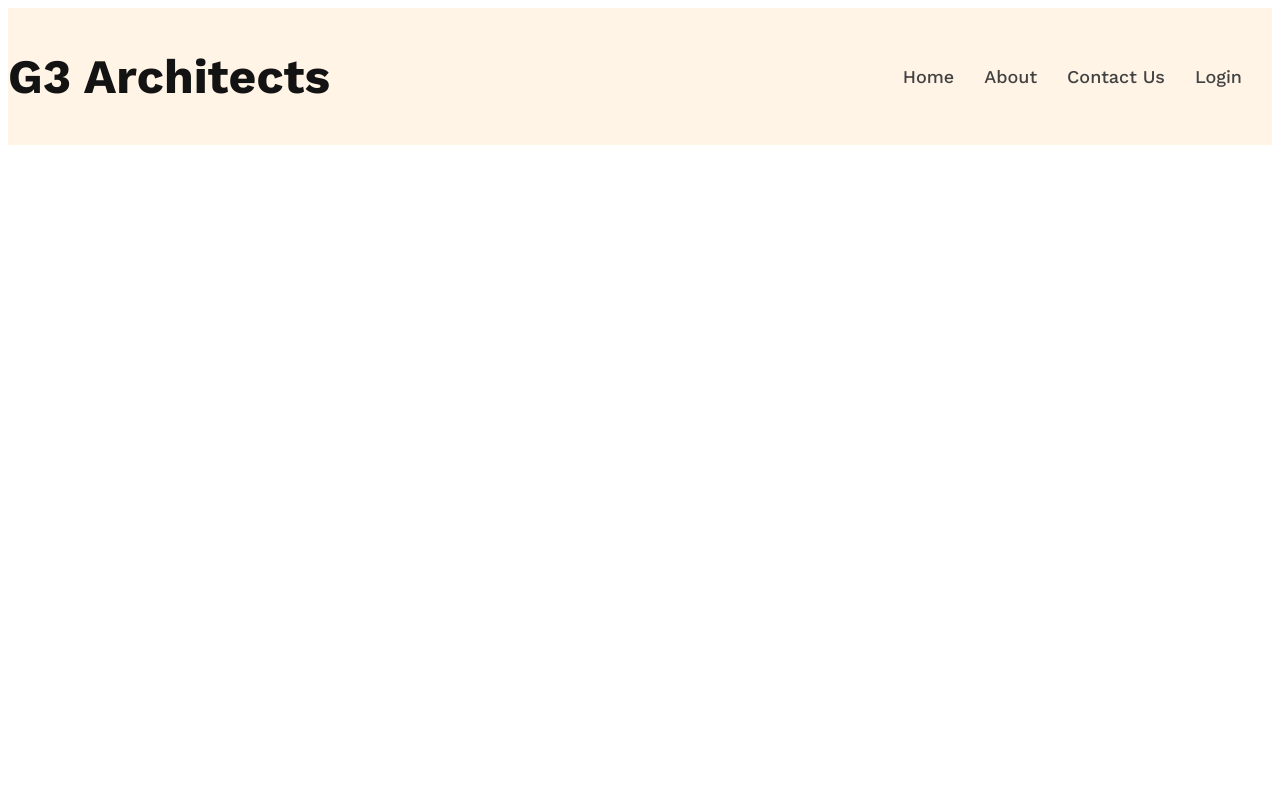
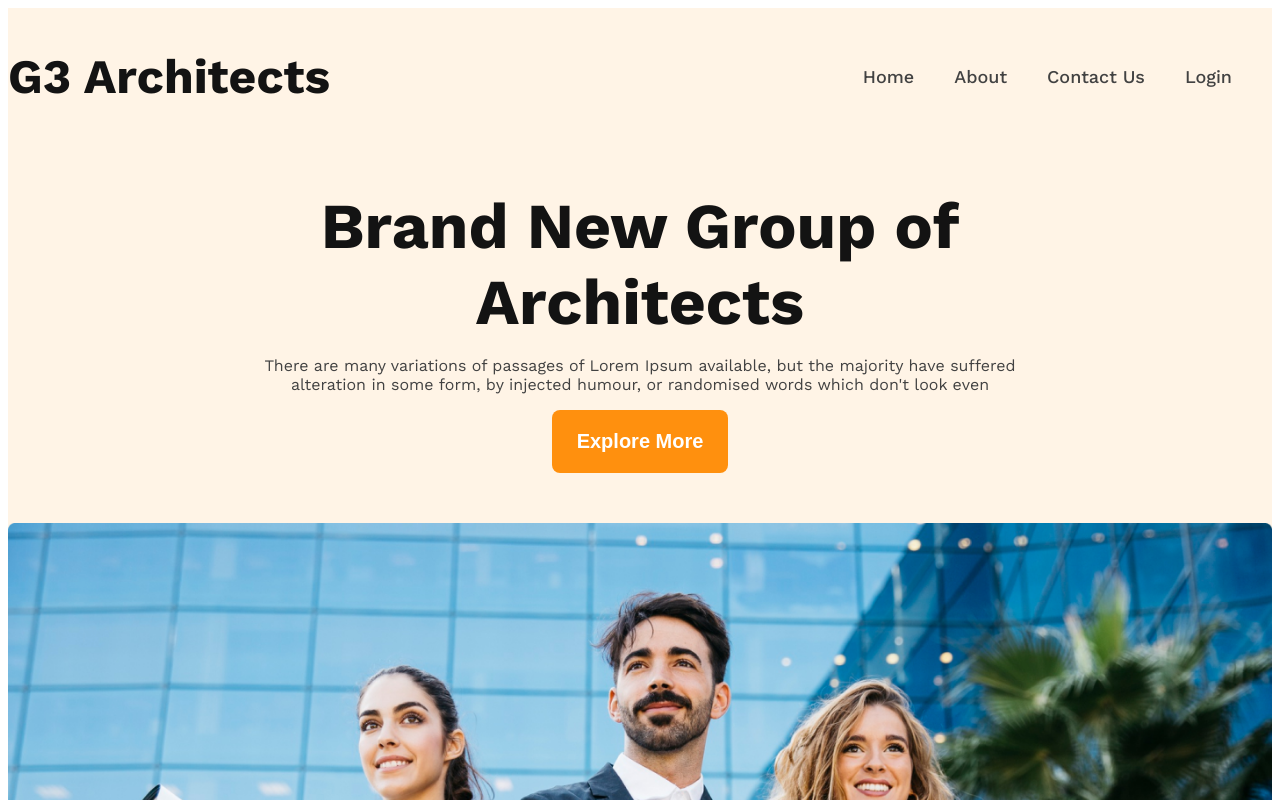
Before and after one commit to darknight-imran/g3-architects-responsive-web, a plain HTML site: page index.html in a window 1280 px wide. Shown: the top 800 px of the page. Drawn offline with nearby package versions, Linux system fonts and the light colour scheme.

Commit message:
header done

```diff
--- a/index.html
+++ b/index.html
@@ -17,11 +17,18 @@
                 <li class="nav-item"><a href="" class="nav-link text-light">About</a></li>
                 <li class="nav-item"><a href="" class="nav-link text-light">Contact Us</a></li>
                 <li class="nav-item"><a href="" class="nav-link text-light">Login</a></li>
-
             </ul>
         </nav>
         <div class="banner">
-
+            <div class="banner-details">
+                <h1 class="banner-title">Brand New Group of Architects</h1>
+                <p class="text-description">There are many variations of passages of Lorem Ipsum available, but the
+                    majority have suffered alteration in some form, by injected humour, or randomised words which don't
+                    look
+                    even</p>
+                <button class="btn-primary">Explore More</button>
+            </div>
+            <img class="banner-image" src="images/banner.png" alt="">
         </div>
     </header>
     <main>
--- a/styles/architects.css
+++ b/styles/architects.css
@@ -8,13 +8,6 @@
 }
 
 /* shared style */
-.text-title {
-  font-size: 3rem;
-  font-weight: bold;
-}
-
-
-
 .bg-primary {
   background-color: rgba(255, 144, 14, 0.1);
 }
@@ -22,13 +15,35 @@
 .display-flex {
   display: flex;
 }
-.text-title-color{
+
+.text-title {
+  font-size: 3rem;
+  font-weight: bold;
+}
+
+.text-description {
+  font-size: 1rem;
+  color: rgba(66, 66, 66, 1);
+}
+
+.text-title-color {
   color: rgba(19, 19, 19, 1);
 }
 
 /* dark 3 */
 .text-light {
   color: rgba(66, 66, 66, 1);
+}
+
+.btn-primary {
+  border: 0;
+  border-radius: 8px;
+  cursor: pointer;
+  font-size: 20px;
+  font-weight: 600;
+  color: white;
+  padding: 20px 25px;
+  background-color: #FF900E;
 }
 
 /* header  style  */
@@ -42,13 +57,14 @@
   justify-content: space-between;
   align-items: center;
 }
-.nav-title{
+
+.nav-title {
   text-decoration: none;
 }
 
 .nav-item {
   list-style: none;
-  margin-right: 30px;
+  margin-right: 40px;
 }
 
 .nav-link {
@@ -56,3 +72,30 @@
   font-size: 18px;
   font-weight: 500;
 }
+
+
+/* banner style */
+.banner-details {
+  max-width: 800px;
+  margin: 0 auto;
+  text-align: center;
+  margin-bottom: 50px;
+}
+
+.banner-title {
+  font-size: 4rem;
+  font-weight: bold;
+  color: rgba(19, 19, 19, 1);
+  margin-bottom: 0;
+}
+
+.banner-image {
+  width: 100%;
+}
+
+/* responsive */
+@media screen and (max-width:576px) {
+  .navbar, .nav-links{
+    flex-direction: column;
+  }
+}
```
